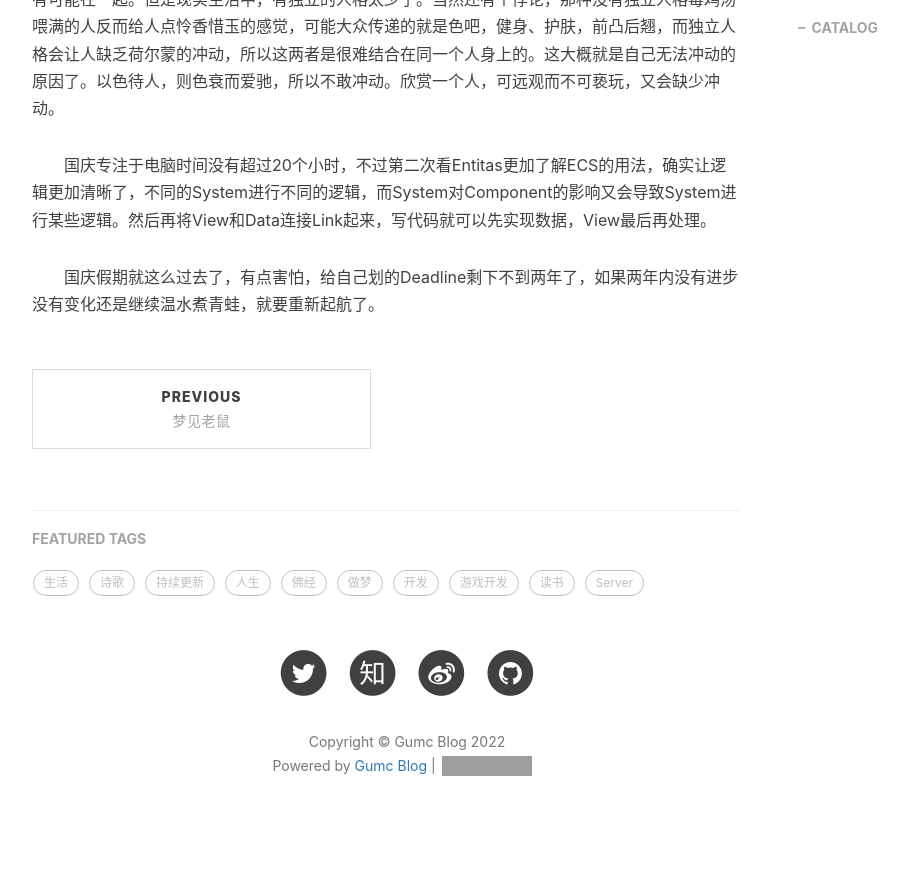
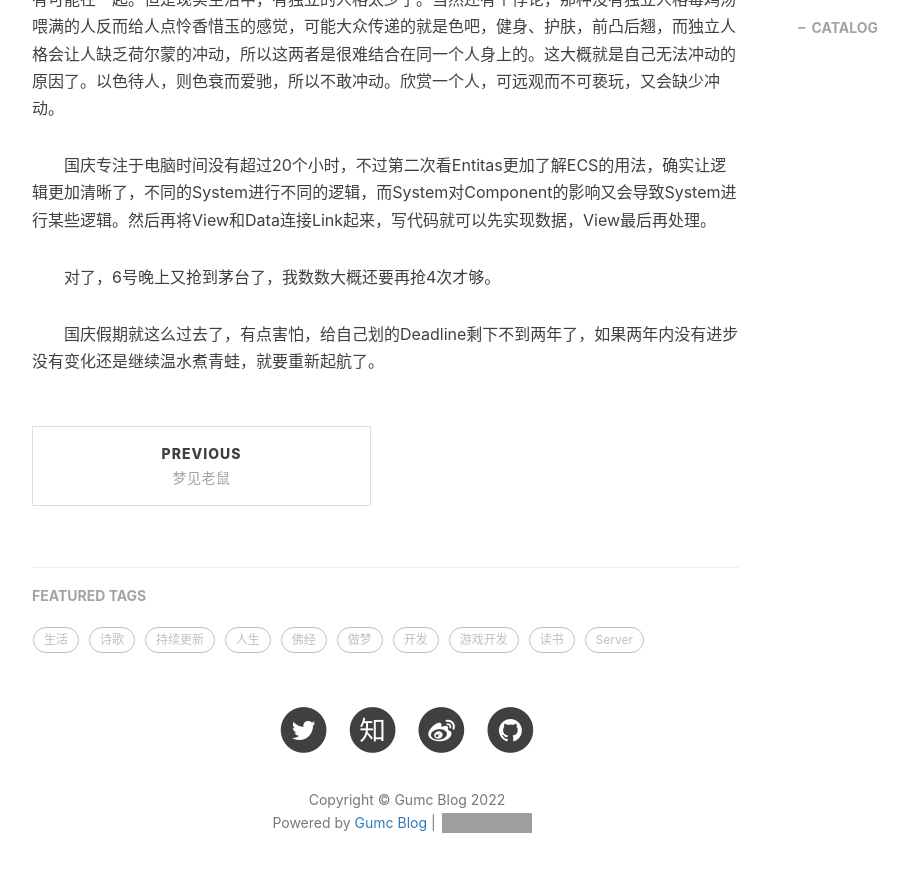
Before and after one commit to gumcstronger/gumcstronger.github.io, a Jekyll site: the page built from _posts/2022-10-07-nothink.md, in a window 1280 px wide and 900 px high, scrolled down 1775 px. Shown: the top 872 px of the window, without its empty margins (233-1142 px from the left). Built offline with Jekyll 4.4.1, drawn with Linux system fonts in a browser that asks for light colours; comment, search, counter and statistics services are not loaded; before the commit the page ends 2618 px from its top, so only the background shows below that; grey boxes are pictures that could not be loaded.

Commit message:
Update 2022-10-07-nothink.md

```diff
--- a/_posts/2022-10-07-nothink.md
+++ b/_posts/2022-10-07-nothink.md
@@ -28,4 +28,6 @@ tags:
 
 &emsp;&emsp;国庆专注于电脑时间没有超过20个小时，不过第二次看Entitas更加了解ECS的用法，确实让逻辑更加清晰了，不同的System进行不同的逻辑，而System对Component的影响又会导致System进行某些逻辑。然后再将View和Data连接Link起来，写代码就可以先实现数据，View最后再处理。
 
+&emsp;&emsp;对了，6号晚上又抢到茅台了，我数数大概还要再抢4次才够。
+
 &emsp;&emsp;国庆假期就这么过去了，有点害怕，给自己划的Deadline剩下不到两年了，如果两年内没有进步没有变化还是继续温水煮青蛙，就要重新起航了。
```
